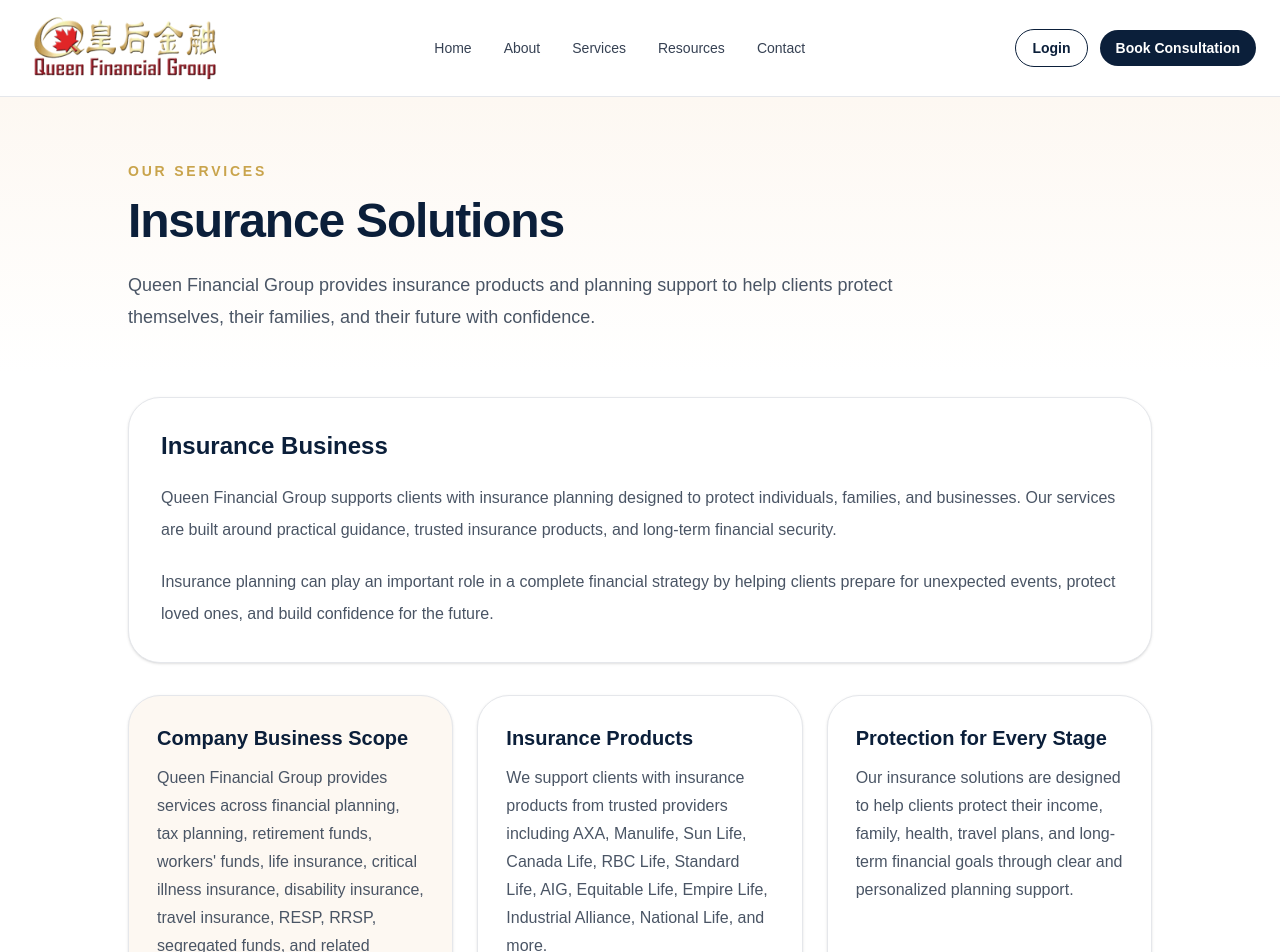
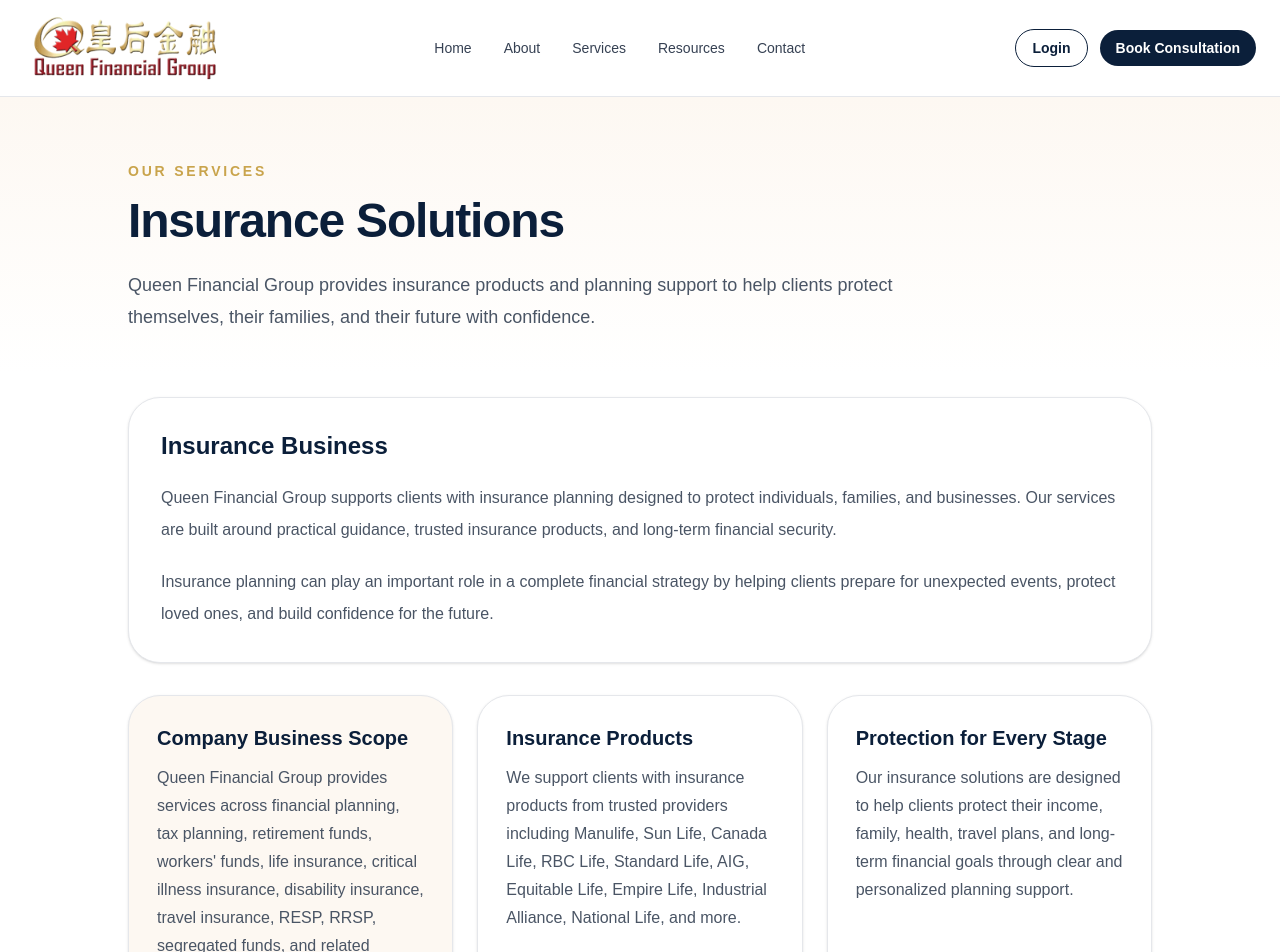
Before and after one commit to anitajiang8/queen-financial-website, a Next.js app: page /services/insurance-solutions in a window 1280 px wide. Shown: the top 952 px of the page. Built offline with nearby package versions, Linux system fonts and the light colour scheme.

Commit message:
update privacy pdf

```diff
--- a/app/services/insurance-solutions/page.tsx
+++ b/app/services/insurance-solutions/page.tsx
@@ -69,7 +69,7 @@
 
               <p className="mt-3 leading-7 text-gray-600">
                 We support clients with insurance products from trusted
-                providers including AXA, Manulife, Sun Life, Canada Life, RBC
+                providers including Manulife, Sun Life, Canada Life, RBC
                 Life, Standard Life, AIG, Equitable Life, Empire Life,
                 Industrial Alliance, National Life, and more.
               </p>
--- a/components/RegulatoryLinks.tsx
+++ b/components/RegulatoryLinks.tsx
@@ -13,7 +13,7 @@
     },
     {
       label: "Privacy",
-      href: "https://queenfinancial.ca/wp-content/uploads/2022/08/Privacy.pdf",
+      href: "/documents/privacy.pdf",
     },
     {
       label: "Unclaimed Property",
```
Also changed, not shown: 1 other file (tests, documents, lock files or other folders).
